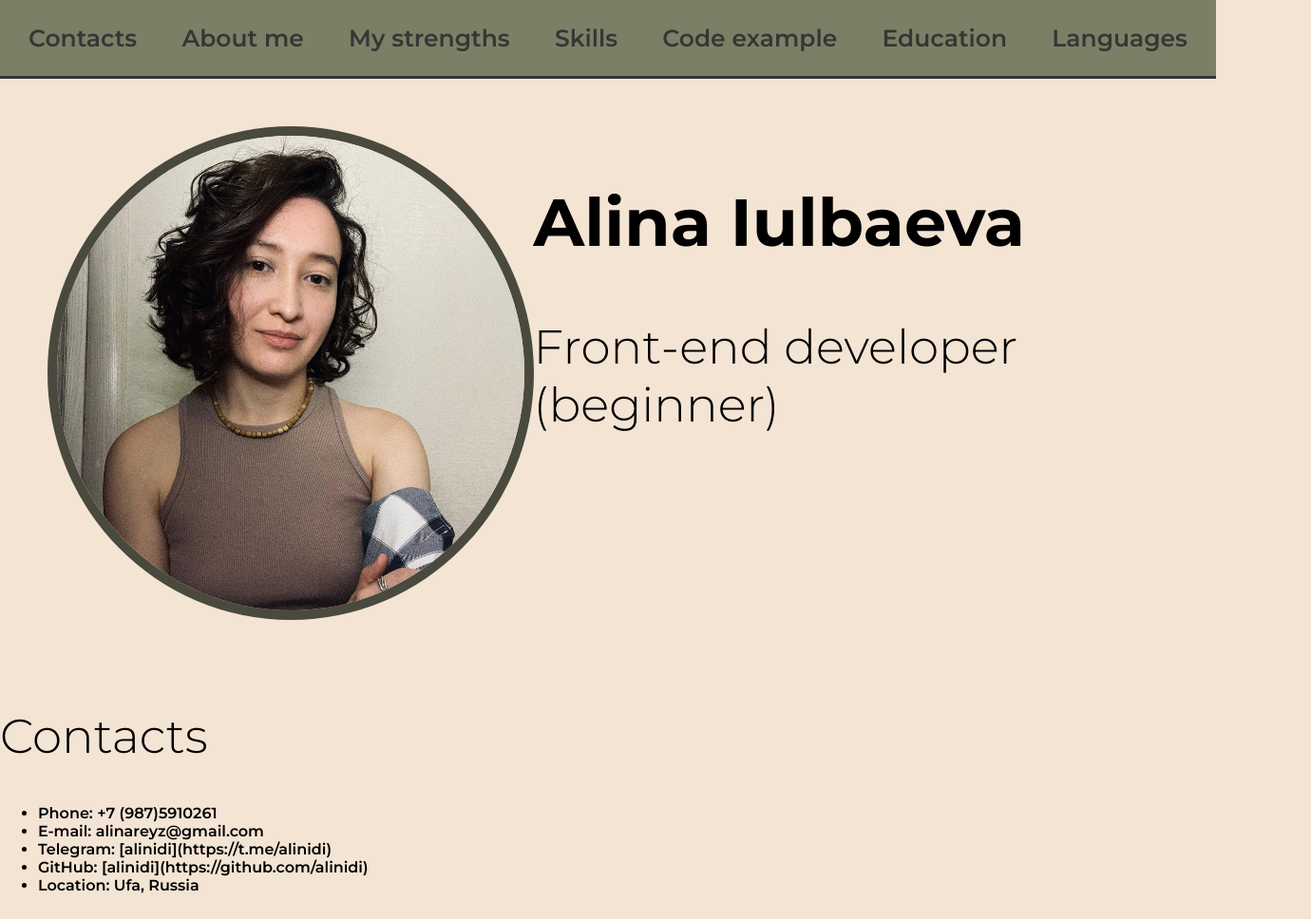
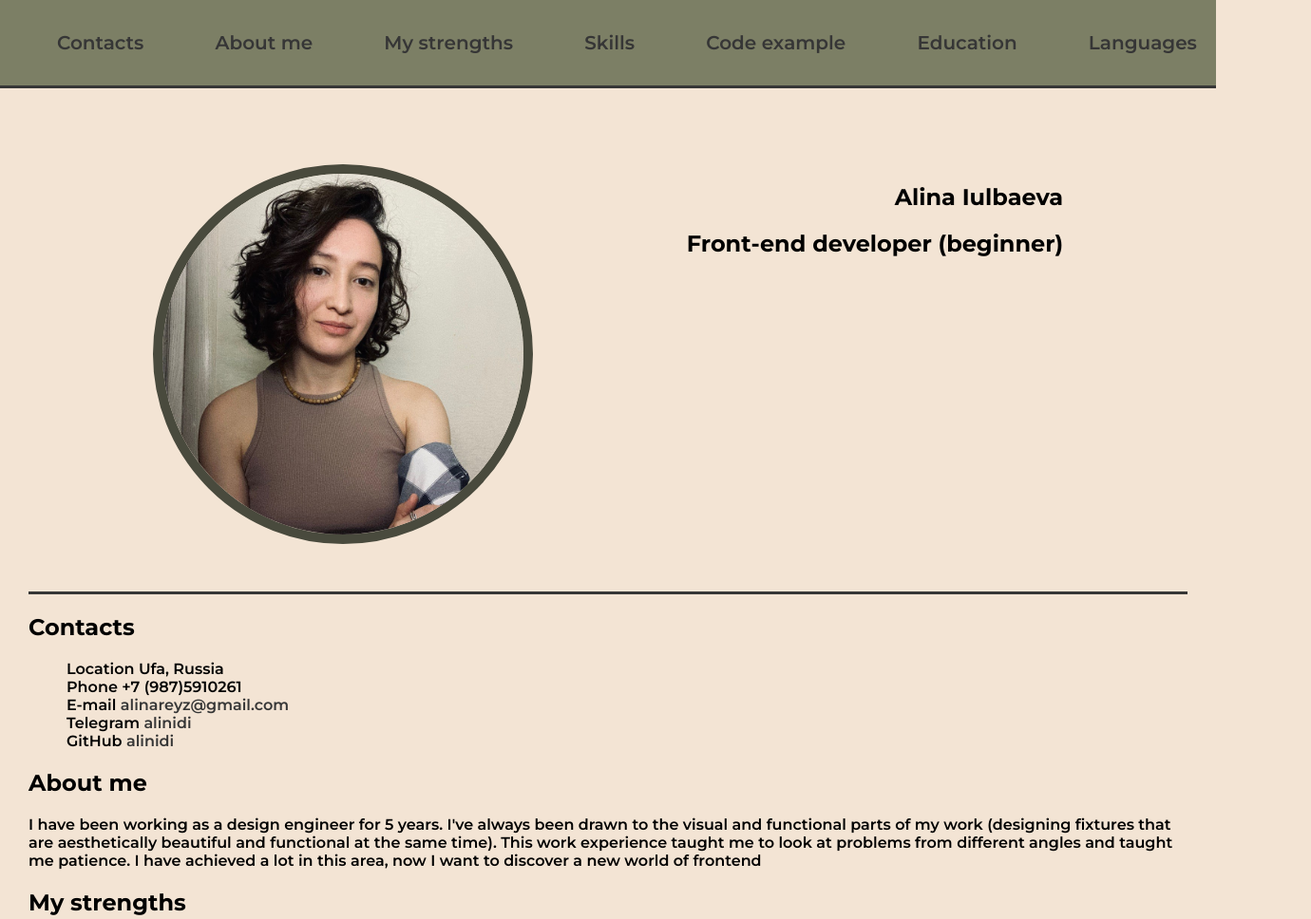
Before and after one commit to alinidi/rsschool-cv, a plain HTML site: page index.html in a window 1280 px wide. Shown: the top 968 px of the page at 95% size, 1380 px wide, since content can reach past the window. Drawn offline with Linux system fonts and the light colour scheme.

Commit message:
feat: added new favicon file; added classes to sections in html file; continue layout the cv with css style

```diff
--- a/index.html
+++ b/index.html
@@ -9,39 +9,41 @@
       rel="stylesheet"
     />
     <link rel="stylesheet" href="style.css" />
-    <link rel="icon" href="assets/favicon.ico" />
-    <meta name="viewport" content="width=device-width, initial-scale=1.0" />
+    <link rel="icon" href="assets/img/favicon.ico" />
   </head>
   <body>
     <header class="header">
+      <div class="container">
         <nav class="nav">
           <ul class="nav-list">
             <li class="nav-item">
-            <a href="#contacts">Contacts</a>
+              <a href="#contacts" class="nav-link">Contacts</a>
             </li>
             <li class="nav-item">
-            <a href="#aboutMe">About me</a>
+              <a href="#aboutMe" class="nav-link">About me</a>
             </li>
             <li class="nav-item">
-            <a href="#myStrenghts">My strengths</a>
+              <a href="#myStrenghts" class="nav-link">My strengths</a>
             </li>
             <li class="nav-item">
-            <a href="#skills">Skills</a>
+              <a href="#skills" class="nav-link">Skills</a>
             </li>
             <li class="nav-item">
-            <a href="#codeExample">Code example</a>
+              <a href="#codeExample" class="nav-link">Code example</a>
             </li>
             <li class="nav-item">
-            <a href="#education">Education</a>
+              <a href="#education" class="nav-link">Education</a>
             </li>
             <li class="nav-item">
-            <a href="#languages">Languages</a>
+              <a href="#languages" class="nav-link">Languages</a>
             </li>
           </ul>
         </nav>
+      </div>
     </header>
-    <main>
-      <section class="profile-section">
+    <main class="main-container">
+      <div class="container">
+        <section class="section profile-section">
           <img
             src="/rsschool-cv/assets/img/profilePic.jpg"
             alt="my photo"
@@ -49,35 +51,48 @@
           />
           <div class="profile-section-title">
             <h1>Alina Iulbaeva</h1>
-          <h2>Front-end developer (beginner)</h2>
+            <h2 class="profession">Front-end developer (beginner)</h2>
           </div>
         </section>
 
+        <div class="section">
           <section id="contacts">
-        <h2>Contacts</h2>
+            <h2 class="section-title">Contacts</h2>
             <ul>
-          <li>Phone: +7 (987)5910261</li>
-          <li>E-mail: alinareyz@gmail.com</li>
-          <li>Telegram: [alinidi](https://t.me/alinidi)</li>
-          <li>GitHub: [alinidi](https://github.com/alinidi)</li>
-          <li>Location: Ufa, Russia</li>
+              <li>Location Ufa, Russia</li>
+              <li>Phone +7 (987)5910261</li>
+              <li>
+                E-mail
+                <a href="mailto:alinareyz@gmail.com" target="_blank"
+                  >alinareyz@gmail.com</a
+                >
+              </li>
+              <li>
+                Telegram
+                <a href="https://t.me/alinidi" target="_blank">alinidi</a>
+              </li>
+              <li>
+                GitHub
+                <a href="https://github.com/alinidi" target="_blank">alinidi</a>
+              </li>
             </ul>
           </section>
 
           <section id="aboutMe">
-        <h2>About me</h2>
+            <h2 class="section-title">About me</h2>
             <p>
-          I have been working as a design engineer for 5 years. I've always been
-          drawn to the visual and functional parts of my work (designing
-          fixtures that are aesthetically beautiful and functional at the same
-          time). This work experience taught me to look at problems from
-          different angles and taught me patience. I have achieved a lot in this
-          area, now I want to discover a new world of frontend
+              I have been working as a design engineer for 5 years. I've always
+              been drawn to the visual and functional parts of my work
+              (designing fixtures that are aesthetically beautiful and
+              functional at the same time). This work experience taught me to
+              look at problems from different angles and taught me patience. I
+              have achieved a lot in this area, now I want to discover a new
+              world of frontend
             </p>
           </section>
 
           <section id="myStrenghts">
-        <h2>My strengths</h2>
+            <h2 class="section-title">My strengths</h2>
             <ul>
               <li>Problem solving skills</li>
               <li>Teamwork</li>
@@ -86,7 +101,7 @@
           </section>
 
           <section id="skills">
-        <h2>Skills</h2>
+            <h2 class="section-title">Skills</h2>
             <ul>
               <li>HTML5</li>
               <li>CSS3</li>
@@ -96,11 +111,11 @@
           </section>
 
           <section id="codeExample">
-        <h2>Code example</h2>
+            <h2 class="section-title">Code example</h2>
             <p>
               Make a function that will return a greeting statement that uses an
-          input; your program should return, "Hello, &lt;name&gt; how are you
-          doing today?".
+              input; your program should return, "Hello, &lt;name&gt; how are
+              you doing today?".
             </p>
             <pre>
                 function greet(name){
@@ -111,7 +126,7 @@
           </section>
 
           <section id="education">
-        <h2>Education</h2>
+            <h2 class="section-title">Education</h2>
             <p>Bashkir State University</p>
             <ul>
               <li>Bachelor of Technological machines and equipment</li>
@@ -119,16 +134,20 @@
           </section>
 
           <section id="languages">
-        <h2>Languages</h2>
+            <h2 class="section-title">Languages</h2>
             <ul>
               <li>Russian - native speaker</li>
               <li>English - B1 (B2 in progress)</li>
             </ul>
           </section>
+        </div>
+      </div>
     </main>
-    <footer>
+    <footer class="footer">
+      <div class="container">
         <a href="https://rs.school/">RS School</a>
         <h5>Alina Iulbaeva 2024</h5>
+      </div>
     </footer>
   </body>
 </html>
--- a/style.css
+++ b/style.css
@@ -1,5 +1,12 @@
+* {
+  box-sizing: border-box;
+}
+
+html {
+  scroll-behavior: smooth;
+}
+
 body {
-  background-color: rgb(243, 228, 212);
   margin: 0;
   padding: 0;
   display: flex;
@@ -7,35 +14,34 @@ body {
   justify-content: space-between;
   font-family: "Montserrat";
   font-weight: 600;
+  background-color: rgb(243, 228, 212);
+}
+
+.container {
+  max-width: 1440px;
+  margin: 0 auto;
+}
+main {
+  padding: 30px;
 }
 a {
   text-decoration: none;
   color: rgb(54, 54, 54);
 }
 
-h1 {
-  font-size: 70px;
-}
-h2 {
-  font-size: 50px;
-  font-weight: 300;
-}
-
 header {
   display: block;
   background-color: rgb(124, 127, 101);
+  border-bottom: 3px solid rgb(54, 54, 54);
 }
 
 .nav {
-  padding: 0px 30px;
-  font-size: 25px;
-  border-bottom: 3px solid rgb(54, 54, 54);
+  font-size: 20px;
 }
 
 .nav-list {
-  padding: 0;
   display: flex;
-  justify-content: space-between;
+  justify-content: flex-end;
   align-items: center;
   list-style: none;
 }
@@ -45,15 +51,39 @@ header {
   display: flex;
 }
 
+.nav-list {
+  display: flex;
+  justify-content: space-between;
+  align-items: center;
+  list-style: none;
+}
+
+.nav-link {
+  padding: 0 20px;
+  line-height: 50px;
+  list-style: none;
+  transition: 0.3s;
+}
+li {
+  list-style: none;
+}
+
+.main-container {
+  display: flex;
+  flex-wrap: wrap;
+}
+.profile-section-title {
+  text-align: end;
+  align-items: center;
+}
+
 .profile-logo {
+  width: 400px;
+  height: 400px;
   object-fit: cover;
-  width: 500px;
-  height: 500px;
   border-radius: 50%;
   border: 10px solid rgb(73, 74, 61);
-}
-
-.profile-section-title {
+  box-shadow: 0 1px4px rgba(0, 0, 0, 0.6);
 }
 
 .profile-section {
@@ -61,4 +91,9 @@ header {
   width: 100%;
   display: flex;
   justify-content: space-around;
+  border-bottom: 3px solid rgb(54, 54, 54);
 }
+
+.section {
+  border-bottom: 3px solid rgb(54, 54, 54);
+}
```
Also changed, not shown: assets/img/favicon.ico (added), assets/img/favicon.jpg (deleted). Lines whose indentation alone changed are shown as unchanged.
